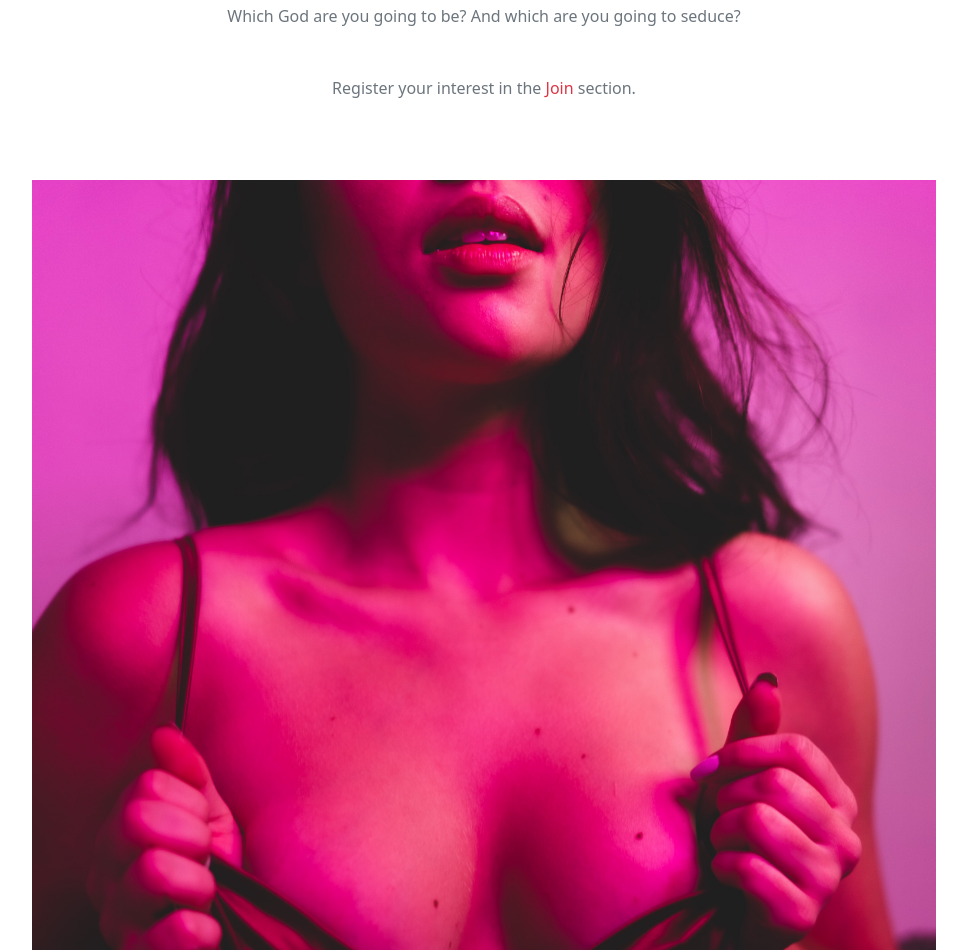
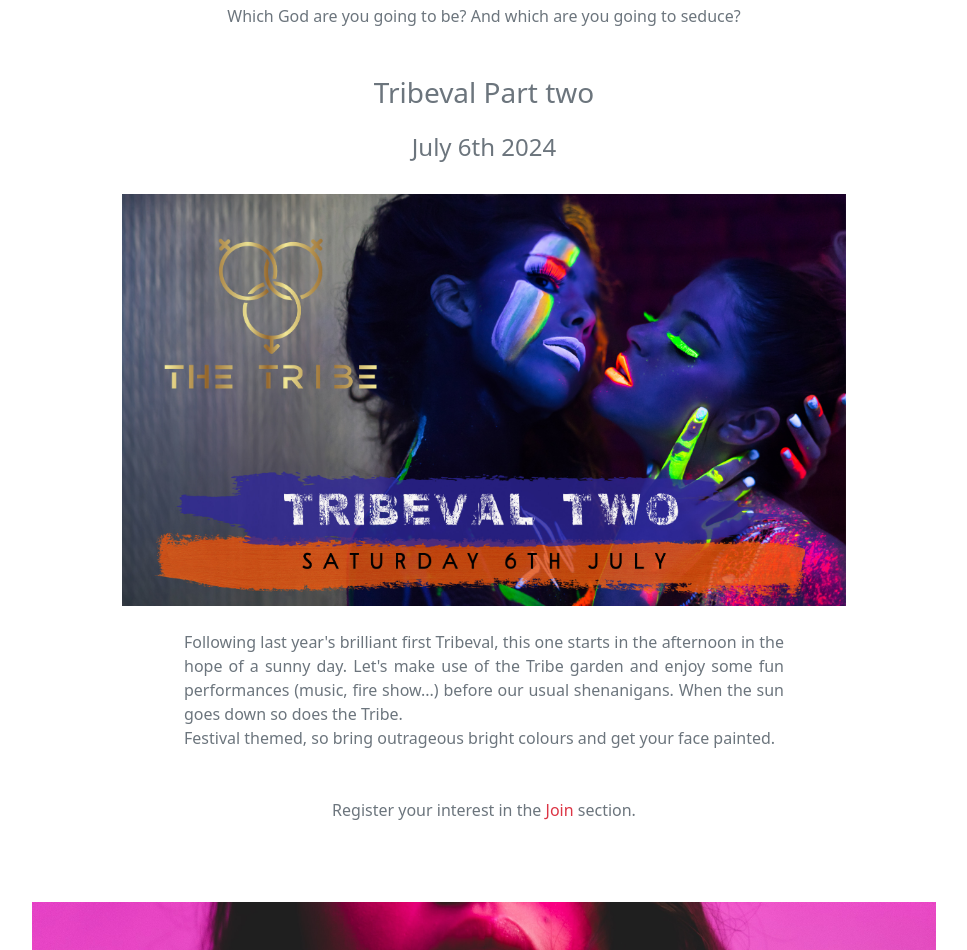
Before and after one commit to dantrovato/the-tribe-react18, a React (Vite) app: page /events in a window 1280 px wide. Shown: the part 1060-2010 px from the top of the page, without its empty margins (156-1123 px from the left). Built offline with nearby package versions, Linux system fonts and the light colour scheme.

Commit message:
Add tribeval2 to events

```diff
--- a/src/components/Events.tsx
+++ b/src/components/Events.tsx
@@ -52,6 +52,30 @@ const Events = () => {
           </p>
         </div>
 
+        <div className="text-muted mb-5" style={{ textAlign: "justify" }}>
+          <h3 className="text-center text-muted mb-4">Tribeval Part two </h3>
+          <h4 className="text-center text-muted mb-4">July 6th 2024 </h4>
+          <img
+            src="tribeval2website.jpg"
+            alt="Attractive Girls in fluorescent make up almost kissing"
+            className="mx-auto d-block mb-4"
+            style={{ maxWidth: "100%", marginTop: "2rem" }}
+          />
+          <p
+            className="text-muted mb-3"
+            style={{ maxWidth: "600px", margin: "auto" }}
+          >
+            Following last year's brilliant first Tribeval, this one starts in
+            the afternoon in the hope of a sunny day. Let's make use of the
+            Tribe garden and enjoy some fun performances (music, fire show...)
+            before our usual shenanigans. When the sun goes down so does the
+            Tribe.
+            <br />
+            Festival themed, so bring outrageous bright colours and get your
+            face painted.
+          </p>
+        </div>
+
         {/* <p
           className="text-muted mb-3"
           style={{ maxWidth: "600px", margin: "auto" }}
```
Also changed, not shown: public/tribeval2website.jpg (added).
